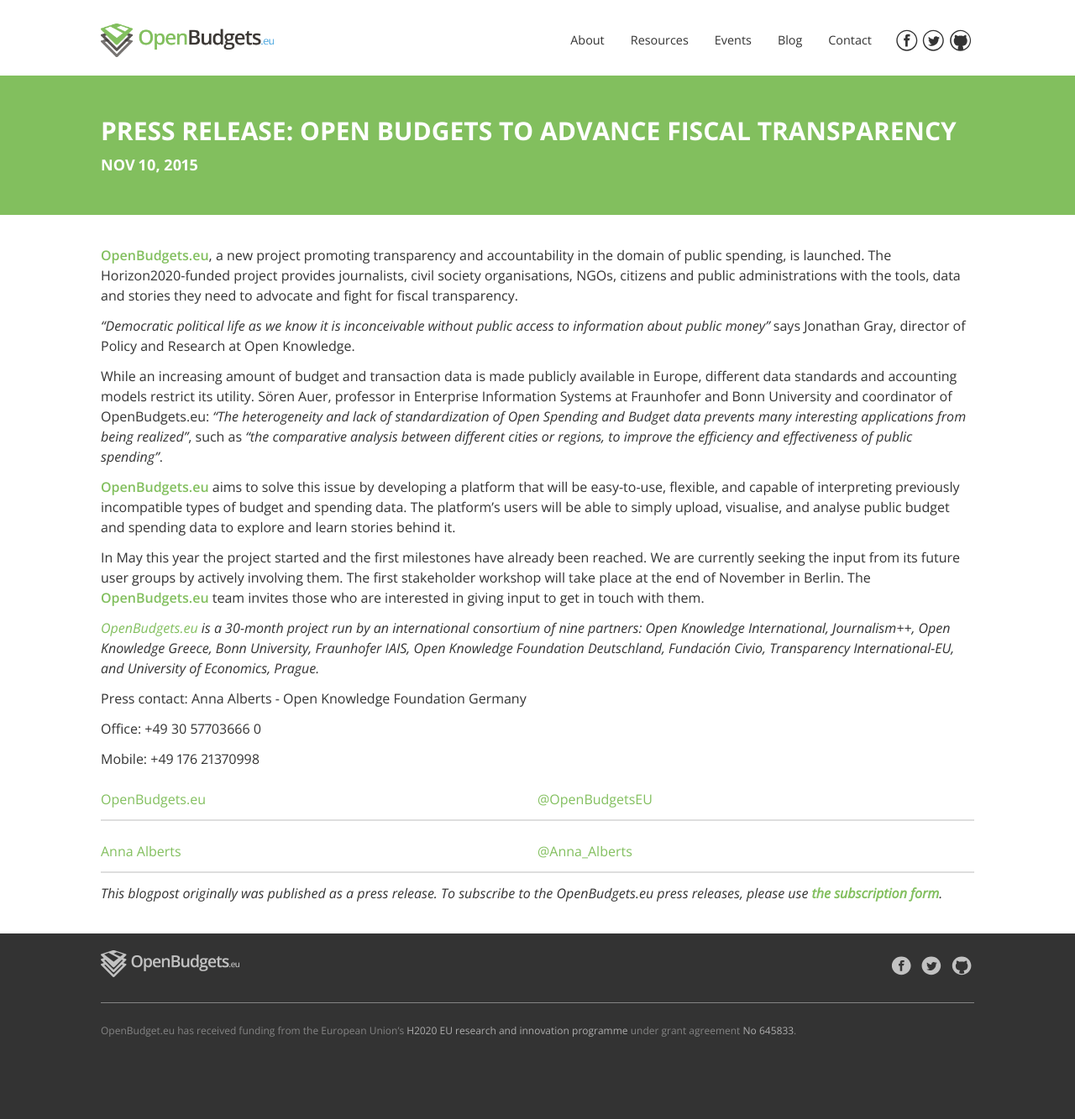
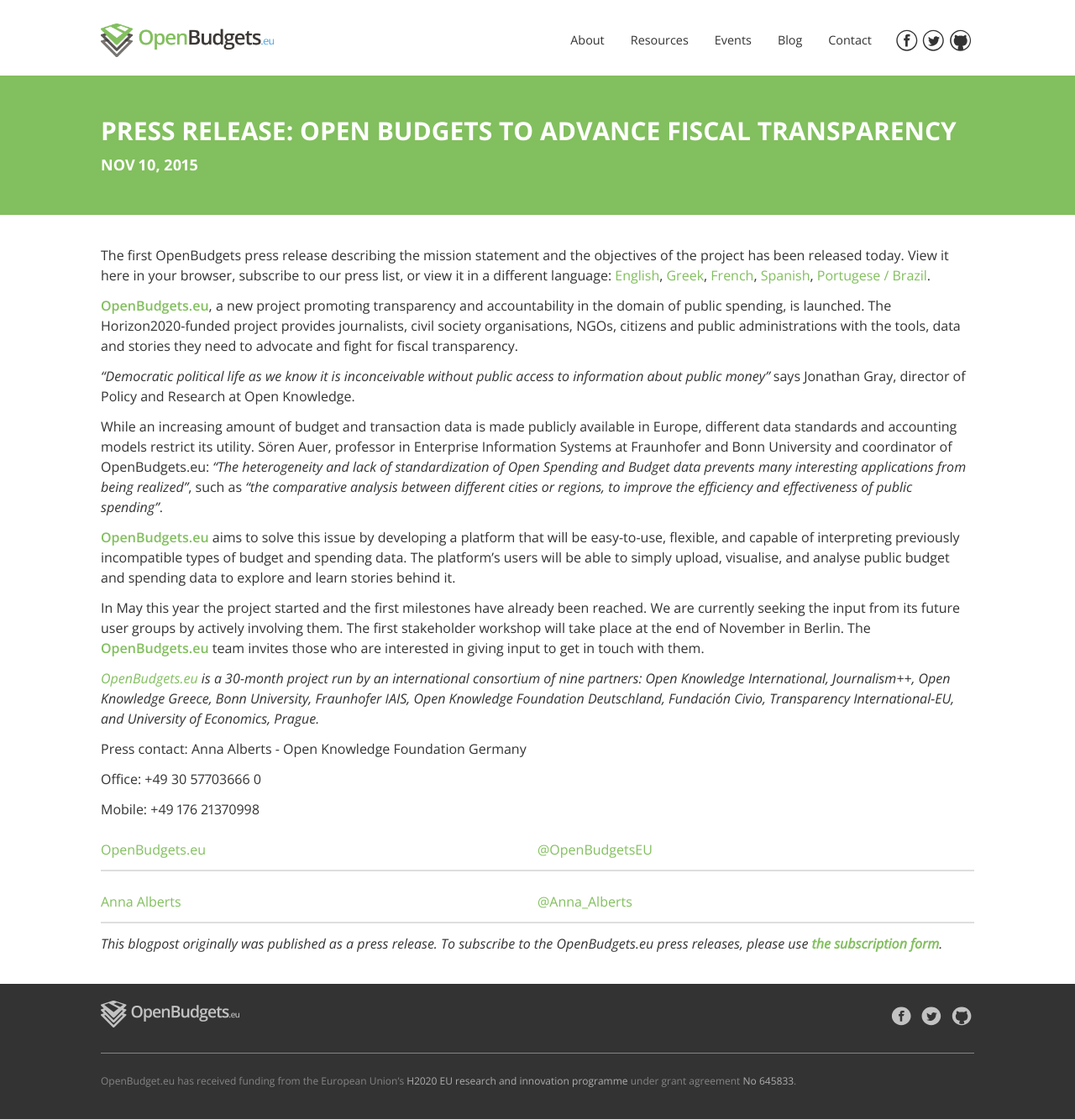
Before and after one commit to openbudgets/openbudgets.github.io, a Jekyll site: the page built from _posts/2015-11-10-openbudgets-press-release.md, in a window 1280 px wide. Shown: the whole page at 84% size. Built offline with Jekyll 4.4.1, drawn with Linux system fonts in a browser that asks for light colours; nearby versions of some CDN libraries; before the commit the page ends 1273 px from its top, so only the background shows below that.

Commit message:
added translations to press release blogpost

```diff
--- a/_posts/2015-11-10-openbudgets-press-release.md
+++ b/_posts/2015-11-10-openbudgets-press-release.md
@@ -5,6 +5,12 @@
 categories: post
 image: ../img/openbudgets-logo.png
 ---
+The first OpenBudgets press release describing the mission statement and the objectives of the project has been released today. View it here in your browser, subscribe to our press list, or view it in a different language:
+[English]({{site.baseurl}}/assets/press_releases/pr1-english.pdf),
+[Greek]({{site.baseurl}}/assets/press_releases/pr1-greek.pdf),
+[French]({{site.baseurl}}/assets/press_releases/pr1-french.pdf),
+[Spanish]({{site.baseurl}}/assets/press_releases/pr1-spanish.pdf),
+[Portugese / Brazil]({{site.baseurl}}/assets/press_releases/pr1-portugese-brazil.pdf).
 
 [**OpenBudgets.eu**](http://openbudgets.eu/), a new project promoting transparency and accountability in the domain of public spending, is launched. The Horizon2020-funded project provides journalists, civil society organisations, NGOs, citizens and public administrations with the tools, data and stories they need to advocate and fight for fiscal transparency.
 
```
Also changed, not shown: 5 other files.
